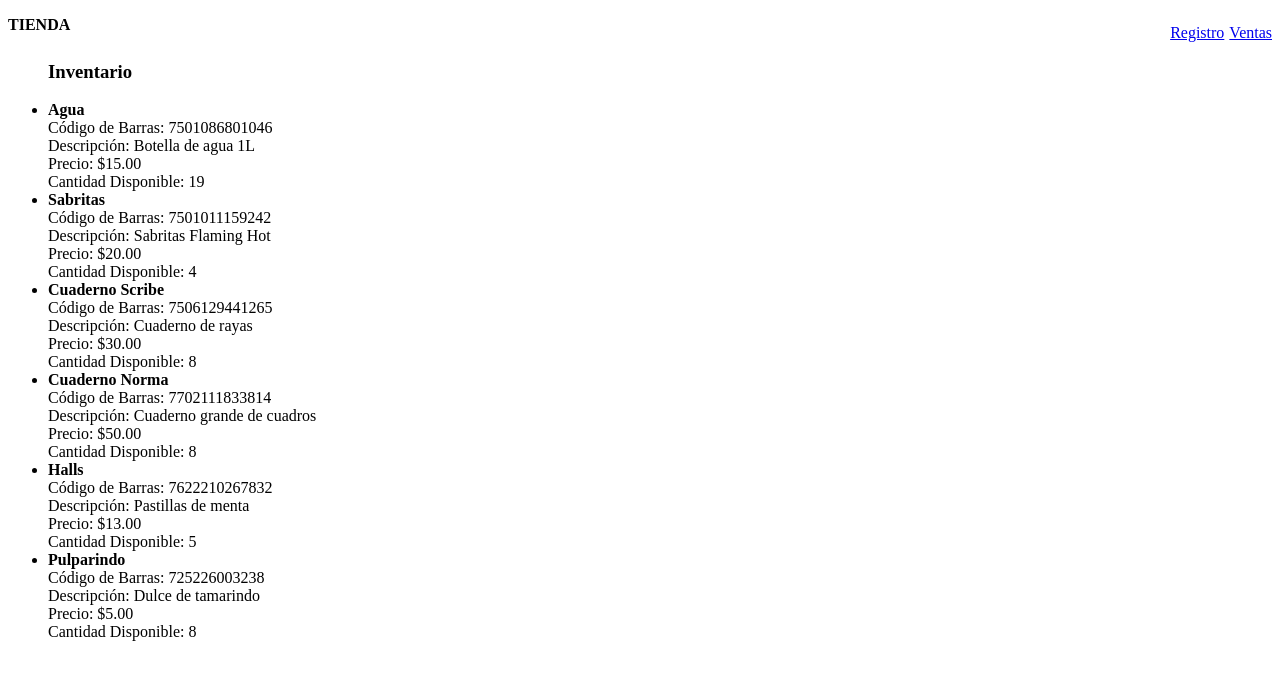
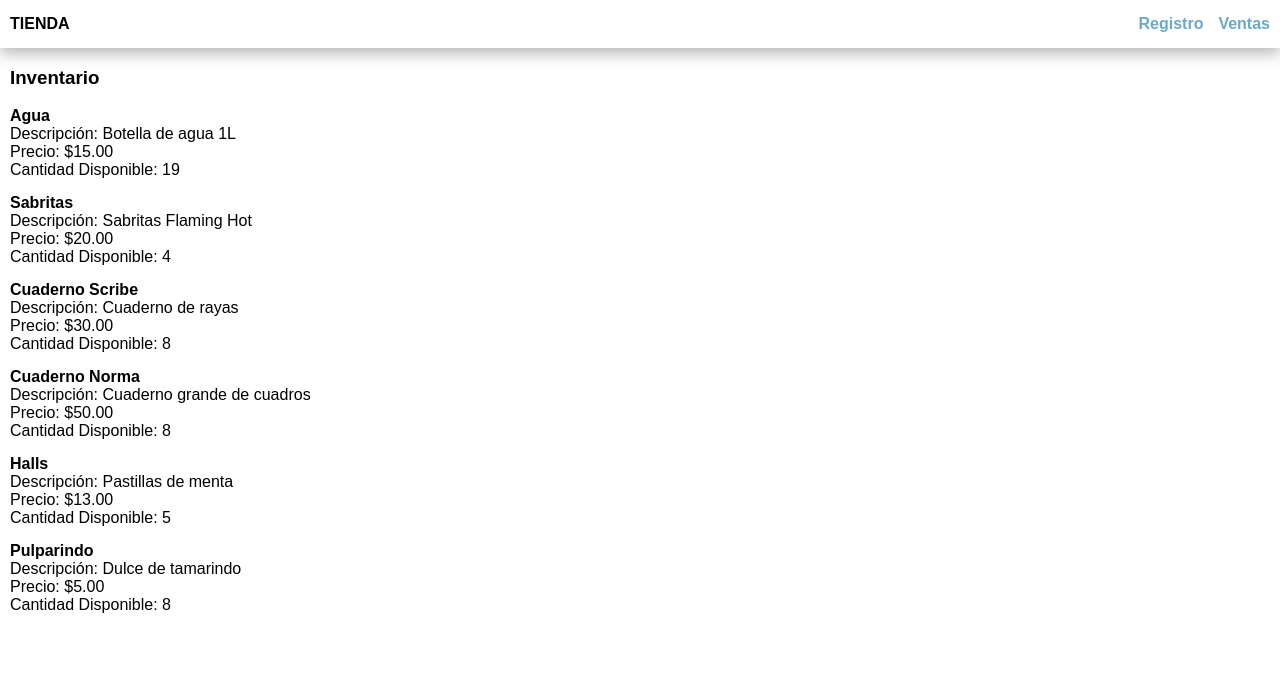
Before and after one commit to sergionvte/tienda, a Django app: page / in a window 1280 px wide. Shown: the top 680 px of the page. Run offline with Django 4.2, Linux system fonts and the light colour scheme; data comes from the database, SQL or seed files in the repository; both versions use the stored data as it was after the commit.

Commit message:
agregados nuevos estilos y modelos

```diff
--- a/tienda/productos/admin.py
+++ b/tienda/productos/admin.py
@@ -1,5 +1,6 @@
 from django.contrib import admin
-from .models import Producto
+from .models import Producto, CarritoCompra
 
 # Register your models here.
 admin.site.register(Producto)
+admin.site.register(CarritoCompra)
--- a/tienda/productos/models.py
+++ b/tienda/productos/models.py
@@ -1,12 +1,31 @@
 from django.db import models
+from django.core.exceptions import ValidationError
 
 # Create your models here.
 class Producto(models.Model):
-    codigo_barras = models.CharField(max_length=50, primary_key=True)
     nombre = models.CharField(max_length=100)
     descripcion = models.TextField(blank=True)
     precio = models.DecimalField(max_digits=10, decimal_places=2)
     cantidad_disponible = models.IntegerField(default=0)
+    codigo_barras = models.CharField(max_length=50, primary_key=True)
+
+
+    def clean(self):
+        super().clean()
+        if self.precio < 0:
+            raise ValidationError("El precio no puede ser negativo.")
+        if self.cantidad_disponible < 0:
+            raise ValidationError("La cantidad disponible no puede ser negativa.")
+
 
     def __str__(self):
         return self.nombre
+
+
+
+class CarritoCompra(models.Model):
+    producto = models.ForeignKey(Producto, on_delete=models.CASCADE)
+    cantidad = models.IntegerField(default=1)
+
+    def __str__(self):
+        return f"{self.cantidad} x {self.producto.nombre}"
--- a/tienda/productos/views.py
+++ b/tienda/productos/views.py
@@ -1,5 +1,5 @@
 from django.shortcuts import render, redirect
-from .models import Producto
+from .models import Producto, CarritoCompra
 from django.contrib import messages
 from django.http import JsonResponse
 from django.forms.models import model_to_dict
@@ -21,36 +21,67 @@ def index(request):
 def registro(request):
     return render(request, 'registro.html')
 
-
-lista_compras = []
-
 def ventas(request):
-    global lista_compras
-
     if request.method == 'POST':
         codigo_barras = request.POST.get('codigo_barras')
-        producto = Producto.objects.get(codigo_barras=codigo_barras)
-        lista_compras.append(producto)
+        try:
+            producto = Producto.objects.get(codigo_barras=codigo_barras)
+            if producto.cantidad_disponible > 0:
+                # Verificar si hay suficiente stock para agregar al carrito
+                carrito_item, created = CarritoCompra.objects.get_or_create(producto=producto)
+                if not created and carrito_item.cantidad < producto.cantidad_disponible:
+                    carrito_item.cantidad += 1
+                    carrito_item.save()
+                    messages.success(request, f"{producto.nombre} agregado al carrito.")
+                else:
+                    messages.error(request, f"No hay más stock disponible para {producto.nombre}.")
+            else:
+                messages.error(request, f"No hay disponibilidad para {producto.nombre}.")
+        except Producto.DoesNotExist:
+            messages.error(request, "Producto no encontrado.")
 
-    # Calcular el conteo de cada producto en la lista de compras
-    conteo_productos = dict(Counter(lista_compras))
+    productos = Producto.objects.all()
+    carrito = CarritoCompra.objects.all()
 
-    total_productos = sum([producto.precio for producto in lista_compras])
+    precio_total = sum(item.producto.precio * item.cantidad for item in carrito)
+
     context = {
-        'lista_compras': lista_compras,
-        'conteo_productos': conteo_productos,
-        'total_productos': total_productos,
+        'productos': productos,
+        'carrito': carrito,
+        'precio_total': precio_total,
     }
     return render(request, 'ventas.html', context)
 
 
-def eliminar_producto(request):
+def pago(request):
     if request.method == 'POST':
-        codigo_barras = request.POST.get('codigo_barras')
-        producto = Producto.objects.get(codigo_barras=codigo_barras)
-        lista_compras.remove(producto)
+        carrito = CarritoCompra.objects.all()
+
+        for item in carrito:
+            if item.producto.cantidad_disponible >= item.cantidad:
+                item.producto.cantidad_disponible -= item.cantidad
+                item.producto.save()
+                item.delete()
+            else:
+                messages.error(request, f"No hay suficiente stock para {item.producto.nombre}.")
+
+        messages.success(request, "Pago procesado correctamente.")
+
     return redirect('ventas')
 
 
-def informacion(request):
-    return render(request, 'informacion.html')
+def eliminar_producto(request, codigo_barras):
+    if request.method == 'POST':
+        try:
+            producto = Producto.objects.get(codigo_barras=codigo_barras)
+            carrito_item = CarritoCompra.objects.get(producto=producto)
+            if carrito_item.cantidad > 1:
+                carrito_item.cantidad -= 1
+                carrito_item.save()
+            else:
+                carrito_item.delete()
+            messages.success(request, f"{producto.nombre} eliminado del carrito.")
+        except (Producto.DoesNotExist, CarritoCompra.DoesNotExist):
+            messages.error(request, "Producto no encontrado en el carrito.")
+
+    return redirect('ventas')
--- a/tienda/static/css/styles.css
+++ b/tienda/static/css/styles.css
@@ -1,14 +1,78 @@
+* {
+  font-family: sans-serif
+}
+
+html, body {
+  margin: 0;
+  padding: 0;
+}
+
+main {
+  padding: 0 10px;
+}
+
 nav {
   display: flex;
   justify-content: space-between;
   align-items: center;
+  box-shadow: 0 5px 15px rgba(0, 0, 0, 0.3);
+  padding: 15px 10px;
+}
+
+.action {
+  display: flex;
+  justify-content: center;
+  align-items: center
 }
 
 .action > ul {
   list-style: none;
+  margin: 0;
+  padding: 0;
 }
 
 .action > ul > li {
   float: left;
-  margin-left: 5px;
+  margin-left: 15px;
 }
+
+.action > ul > li > a {
+  text-decoration: none;
+  color: #6BA9C6;
+  font-weight: 700;
+
+}
+
+.action > ul > li > a:hover {
+  color: #568093;
+}
+
+body > main > ul {
+  list-style: none;
+  padding: 0;
+  margin: 0;
+}
+
+body > main > ul > li {
+  padding: 0;
+  margin: 0 0 15px 0;
+
+}
+
+h4 {
+  margin-bottom: 5px;
+}
+
+p {
+  margin-bottom: 5px;
+}
+
+.article {
+  display: flex;
+  align-items: flex-start;
+  flex-direction: column;
+  border: solid 1px rgba(0, 0, 0, 0.3);
+  box-shadow: 5px 5px 10px rgba(0, 0, 0, 0.2);
+  padding: 10px 15px;
+  border-radius: 25px;
+}
--- a/tienda/templates/base.html
+++ b/tienda/templates/base.html
@@ -5,7 +5,6 @@
   <meta name="viewport" content="width=device-width, initial-scale=1.0">
   {% load static %}
   <link rel="stylesheet" href="{% static 'css/styles.css' %}">
-  <script src="https://ajax.googleapis.com/ajax/libs/jquery/3.6.0/jquery.min.js"></script>
   <title>Abarrotes el Inge</title>
 </head>
 <body>
@@ -19,6 +18,8 @@
       </ul>
     </div>
   </nav>
+  <main>
    {% block content %} {% endblock %}
+  </main>
 </body>
 </html>
--- a/tienda/templates/index.html
+++ b/tienda/templates/index.html
@@ -13,8 +13,8 @@
 {% for producto in productos %}
     <li>
         <strong>{{ producto.nombre }}</strong>
-        <br>
-        Código de Barras: {{ producto.codigo_barras }}
+        {% comment %}<br>{% endcomment %}
+        {% comment %}Código de Barras: {{ producto.codigo_barras }}{% endcomment %}
         <br>
         Descripción: {{ producto.descripcion }}
         <br>
--- a/tienda/tienda/urls.py
+++ b/tienda/tienda/urls.py
@@ -17,7 +17,7 @@ Including another URLconf
 from django.contrib import admin
 from django.urls import path
 from productos.views import (
-    index, registro, eliminar_producto, registro, ventas
+    index, registro, registro, ventas, pago, eliminar_producto
 )
 
 urlpatterns = [
@@ -25,10 +25,11 @@ urlpatterns = [
     path('', index, name = 'index'),
     path('registro', registro, name='registro'),
     path('ventas', ventas, name='ventas'),
-    path('eliminar_producto/', eliminar_producto, name='eliminar_producto'),
+    path('pago/', pago, name='pago'),
+    path('eliminar/<str:codigo_barras>/', eliminar_producto, name='eliminar_producto'),
 
 ]
 
 admin.site.index_title = 'Tienda'
 admin.site.site_title = 'Nombre de la tienda'
-admin.site.site_header = 'Administrador de productos'
+admin.site.site_header = 'Administrador'
```
Also changed, not shown: tienda/templates/ventas.html (+25 -21 lines), tienda/db.sqlite3, tienda/productos/migrations/0002_carritocompra.py (added).
